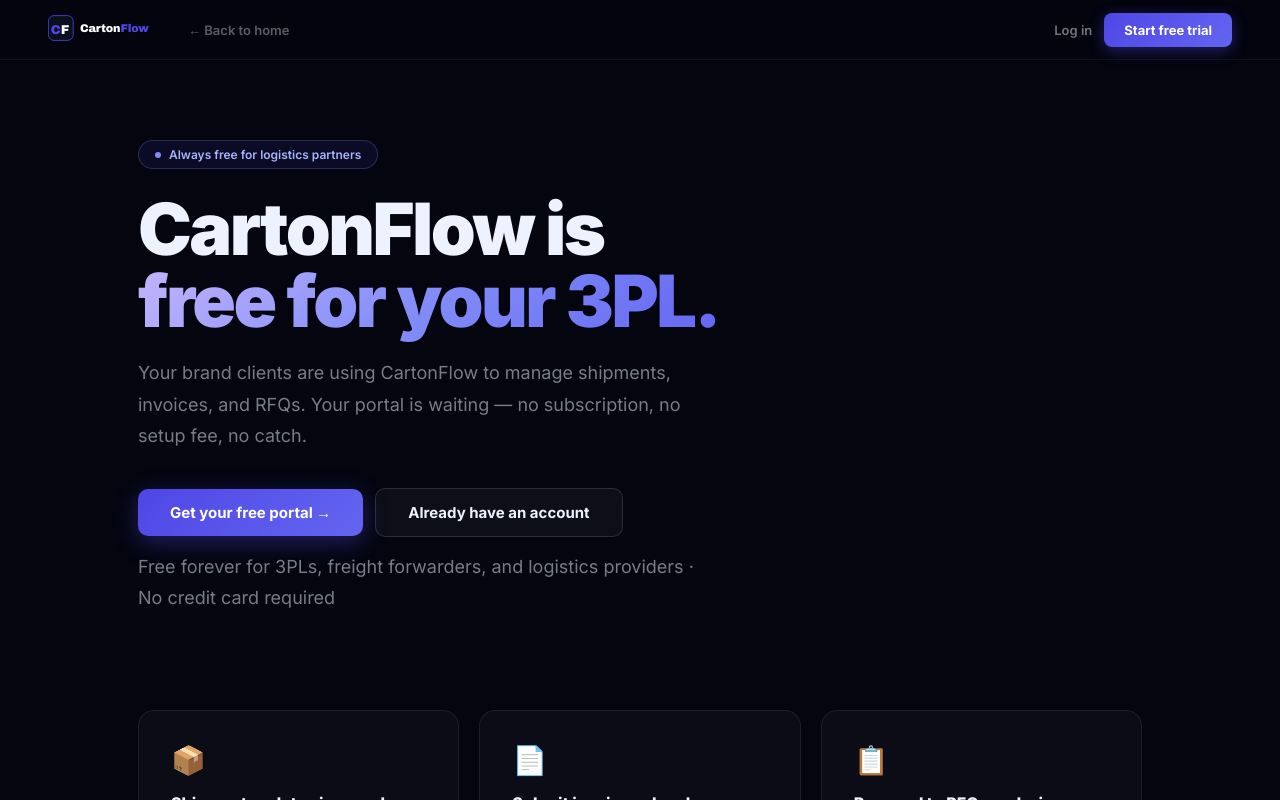
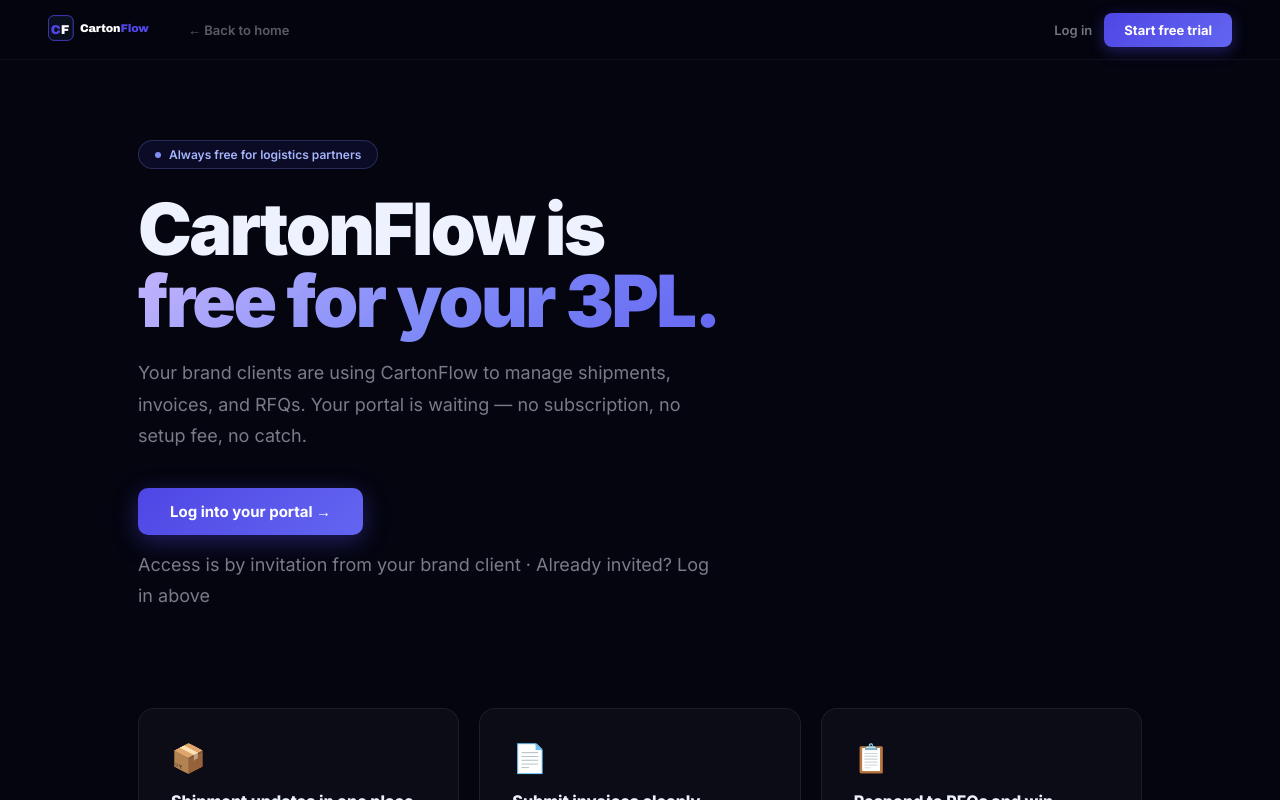
Before and after one commit to ammadshami531/cartonflow-marketing, a Next.js app: page /for-logistics-partners in a window 1280 px wide. Shown: the top 800 px of the page. Built offline with nearby package versions, Linux system fonts and the light colour scheme.

Commit message:
fix: partner/distributor pages — remove signup CTA, add brand seeding share link

```diff
--- a/app/for-distributors/page.tsx
+++ b/app/for-distributors/page.tsx
@@ -80,10 +80,9 @@
   <h1>Visibility into<br/><span class="g">your inventory — free.</span></h1>
   <p>Your brand suppliers are using CartonFlow to manage their supply chain. Your distributor portal gives you real-time visibility into shipments coming your way — at no cost.</p>
   <div class="hero-cta">
-    <a href="https://app.cartonflow.io/signup" class="btn-fill">Get your free portal →</a>
-    <a href="https://app.cartonflow.io/login" class="btn-ghost">Already have an account</a>
+    <a href="https://app.cartonflow.io/login" class="btn-fill">Log into your portal →</a>
   </div>
-  <p class="free-note" style="margin-top:14px">Free forever for distributors and wholesalers · No credit card required</p>
+  <p class="free-note" style="margin-top:14px">Access is by invitation from your brand supplier · Already invited? Log in above</p>
 </div>
 
 <div class="cards">
--- a/app/for-logistics-partners/page.tsx
+++ b/app/for-logistics-partners/page.tsx
@@ -80,10 +80,9 @@
   <h1>CartonFlow is<br/><span class="g">free for your 3PL.</span></h1>
   <p>Your brand clients are using CartonFlow to manage shipments, invoices, and RFQs. Your portal is waiting — no subscription, no setup fee, no catch.</p>
   <div class="hero-cta">
-    <a href="https://app.cartonflow.io/signup" class="btn-fill">Get your free portal →</a>
-    <a href="https://app.cartonflow.io/login" class="btn-ghost">Already have an account</a>
+    <a href="https://app.cartonflow.io/login" class="btn-fill">Log into your portal →</a>
   </div>
-  <p class="free-note" style="margin-top:14px">Free forever for 3PLs, freight forwarders, and logistics providers · No credit card required</p>
+  <p class="free-note" style="margin-top:14px">Access is by invitation from your brand client · Already invited? Log in above</p>
 </div>
 
 <div class="cards">
```
